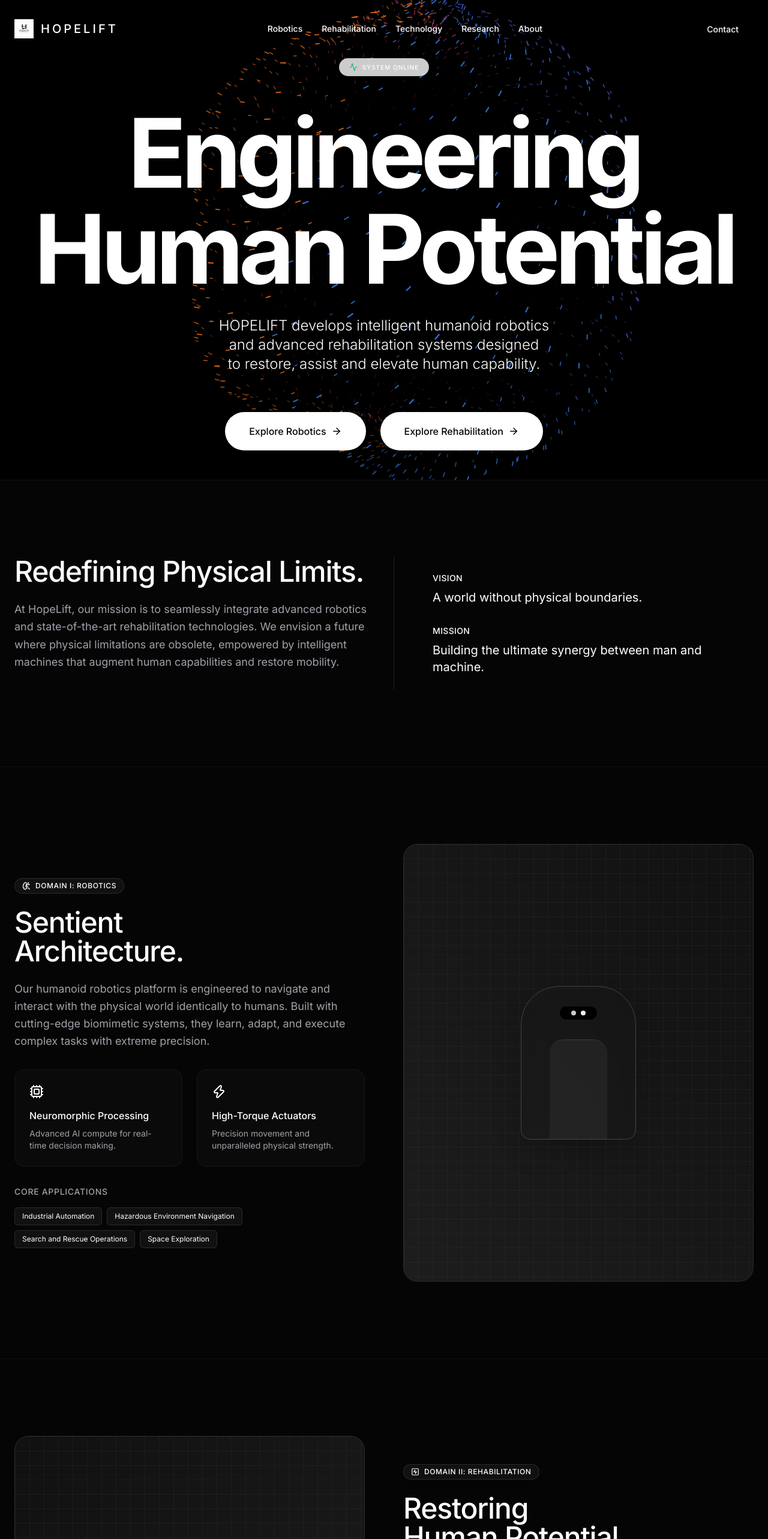
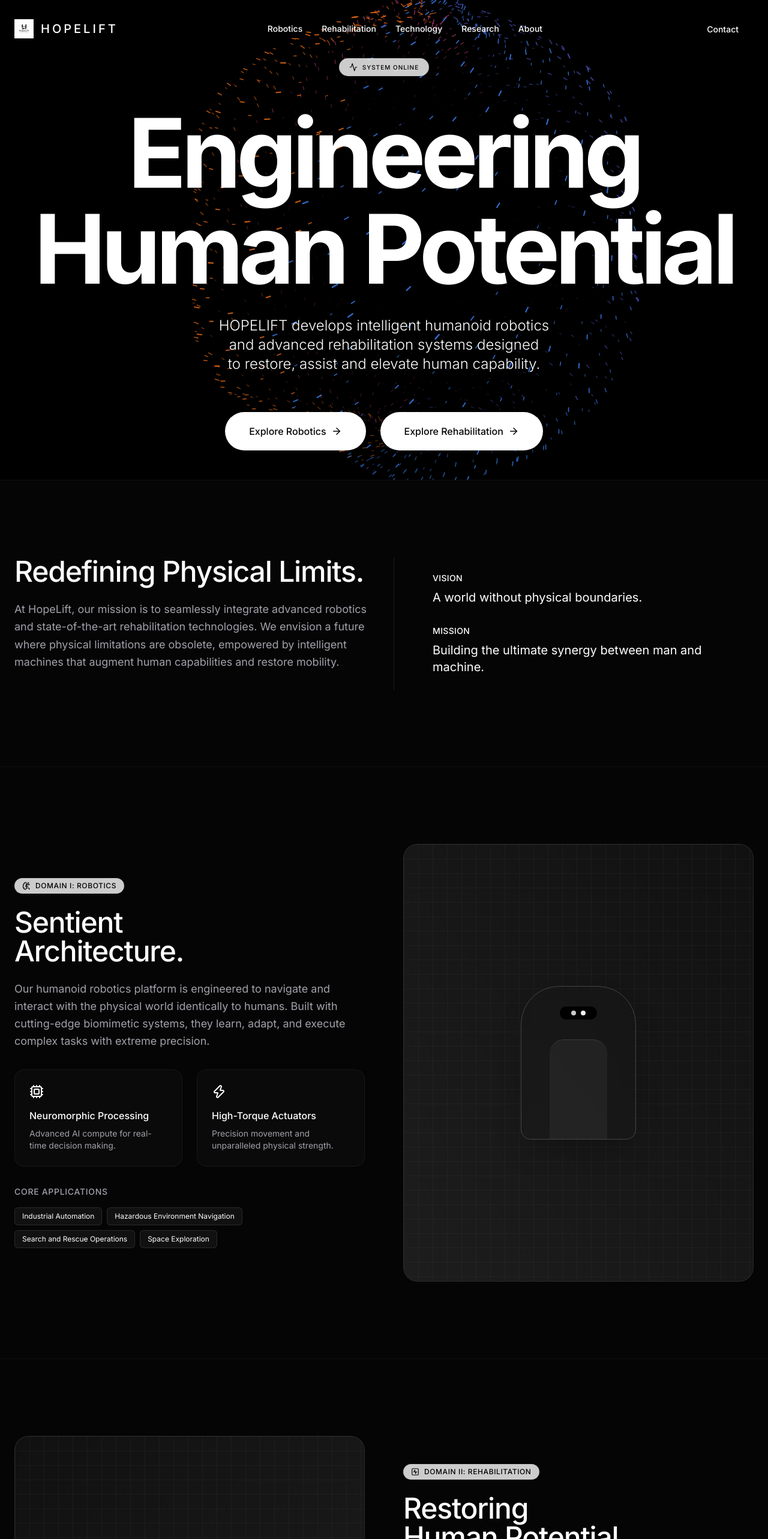
Before and after one commit to asyncdeferror05/Xibotix-assignment, a Next.js app in the folder xibotix-web/: page / in a window 1280 px wide. Shown: the top 2566 px of the page at 60% size. Built offline with nearby package versions, Linux system fonts and the light colour scheme.

Commit message:
Update pill tags to have black text on glass-panel background

```diff
--- a/xibotix-web/src/app/rehabilitation/page.tsx
+++ b/xibotix-web/src/app/rehabilitation/page.tsx
@@ -15,9 +15,9 @@ export default function RehabilitationPage() {
           <motion.div
             initial={{ opacity: 0, y: 20 }}
             animate={{ opacity: 1, y: 0 }}
-            className="inline-flex items-center gap-2 px-3 py-1.5 rounded-full glass-panel text-xs font-medium text-emerald-700 mb-8 border border-emerald-200/50"
+            className="inline-flex items-center gap-2 px-3 py-1.5 rounded-full glass-panel text-xs font-medium text-black mb-8 border border-emerald-200/50"
           >
-            <Activity size={14} />
+            <Activity size={14} className="text-emerald-600" />
             <span className="tracking-widest uppercase text-[10px]">Clinical Solutions</span>
           </motion.div>
 
--- a/xibotix-web/src/app/robotics/page.tsx
+++ b/xibotix-web/src/app/robotics/page.tsx
@@ -18,9 +18,9 @@ export default function RoboticsPage() {
           <motion.div
             initial={{ opacity: 0, y: 20 }}
             animate={{ opacity: 1, y: 0 }}
-            className="inline-flex items-center gap-2 px-3 py-1.5 rounded-full border border-white/10 bg-white/5 backdrop-blur-sm text-xs font-medium text-white/80 mb-8"
+            className="inline-flex items-center gap-2 px-3 py-1.5 rounded-full glass-panel border border-white/10 text-xs font-medium text-black mb-8"
           >
-            <Brain size={14} className="text-emerald-400" />
+            <Cpu size={14} className="text-accent" />
             <span className="tracking-widest uppercase text-[10px]">HopeLift Robotics Platform</span>
           </motion.div>
 
--- a/xibotix-web/src/components/sections/Hero.tsx
+++ b/xibotix-web/src/components/sections/Hero.tsx
@@ -10,8 +10,8 @@ export function Hero() {
 
       {/* Hero Content */}
       <div className="relative z-20 w-full max-w-7xl mx-auto px-6 text-center">
-        <div className="inline-flex items-center gap-2 px-4 py-1.5 rounded-full glass-panel text-xs font-medium text-foreground/80 mb-8 md:mb-12 border border-white/10 shadow-sm mx-auto">
-          <Activity size={14} className="text-emerald" />
+        <div className="inline-flex items-center gap-2 px-4 py-1.5 rounded-full glass-panel text-xs font-medium text-black mb-8 md:mb-12 border border-white/10 shadow-sm mx-auto">
+          <Activity size={14} className="text-emerald-600" />
           <span className="tracking-widest uppercase text-[10px]">System Online</span>
         </div>
 
--- a/xibotix-web/src/components/sections/HumanoidRobotics.tsx
+++ b/xibotix-web/src/components/sections/HumanoidRobotics.tsx
@@ -26,7 +26,7 @@ export function HumanoidRobotics() {
               viewport={{ once: true, margin: "-100px" }}
               transition={{ duration: 0.8 }}
             >
-              <div className="inline-flex items-center gap-2 px-3 py-1 rounded-full bg-white/5 border border-white/10 text-xs font-medium text-accent mb-6 uppercase tracking-wider">
+              <div className="inline-flex items-center gap-2 px-3 py-1 rounded-full glass-panel border border-white/10 text-xs font-medium text-black mb-6 uppercase tracking-wider">
                 <BrainCircuit size={14} />
                 <span>Domain I: Robotics</span>
               </div>
--- a/xibotix-web/src/components/sections/RehabDevices.tsx
+++ b/xibotix-web/src/components/sections/RehabDevices.tsx
@@ -26,7 +26,7 @@ export function RehabDevices() {
               viewport={{ once: true, margin: "-100px" }}
               transition={{ duration: 0.8 }}
             >
-              <div className="inline-flex items-center gap-2 px-3 py-1 rounded-full bg-white/5 border border-white/10 text-xs font-medium text-accent mb-6 uppercase tracking-wider">
+              <div className="inline-flex items-center gap-2 px-3 py-1 rounded-full glass-panel border border-white/10 text-xs font-medium text-black mb-6 uppercase tracking-wider">
                 <ActivitySquare size={14} />
                 <span>Domain II: Rehabilitation</span>
               </div>
```
